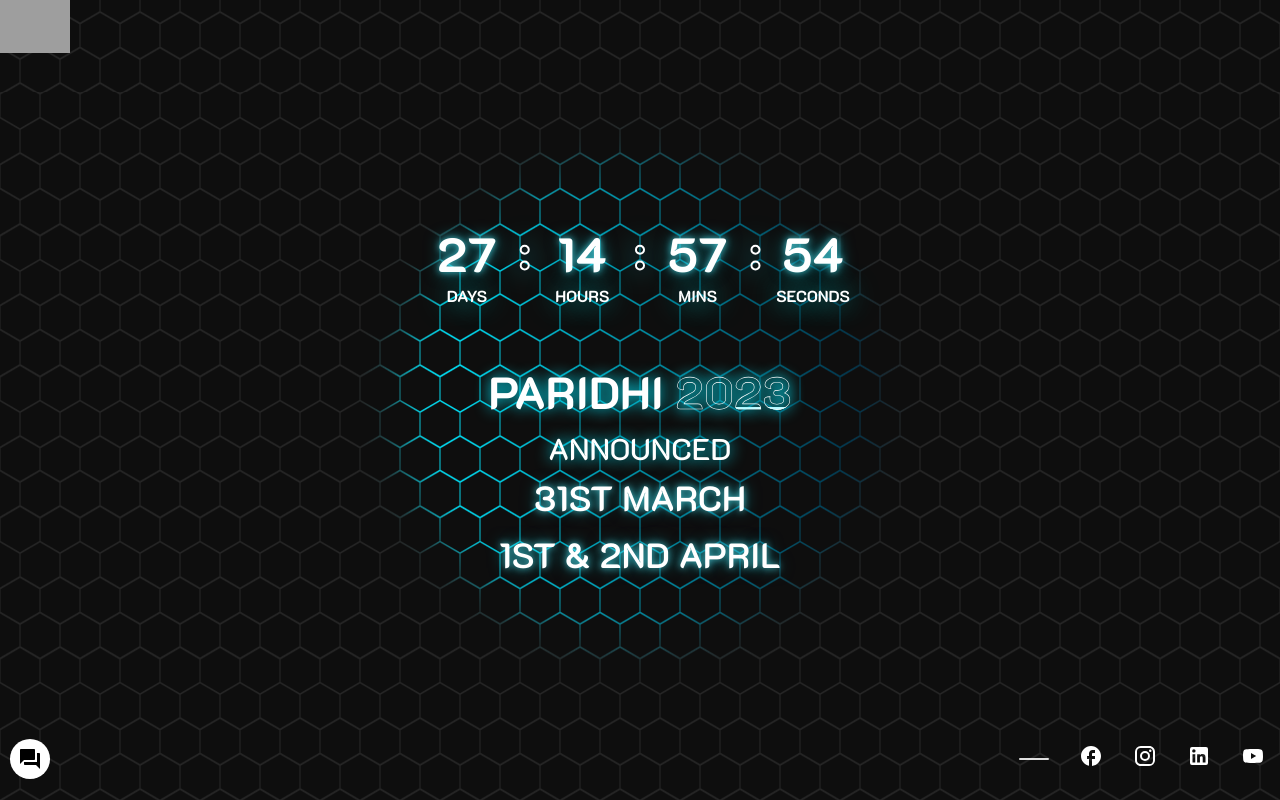
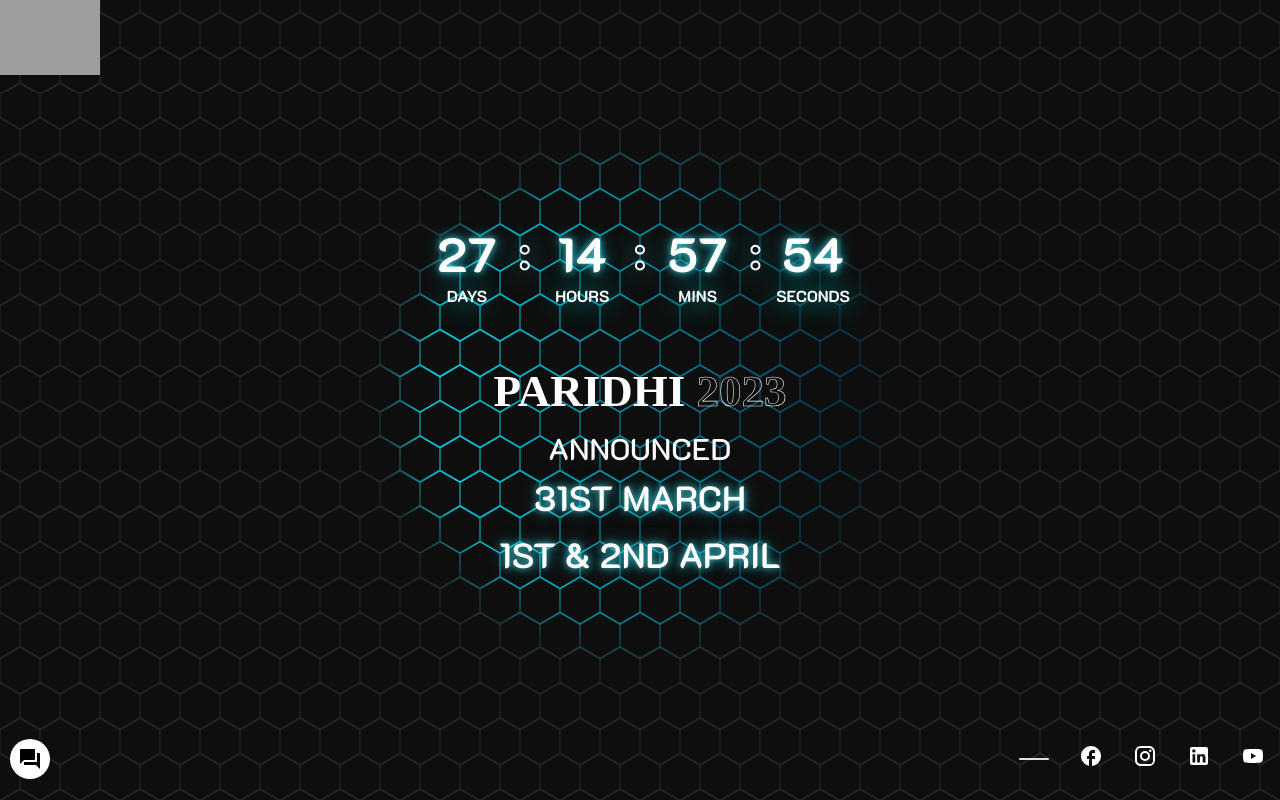
Before and after one commit to MSIT-Megatronix/ParidhiWebsite2023, a React (Vite) app in the folder ParidhiWeb2023Frontend/: page / in a window 1280 px wide. Built offline with nearby package versions, Linux system fonts and the light colour scheme; grey boxes are pictures that could not be loaded.

Commit message:
Added two new fonts and increased logo size navbar to 100px and made text shadow changes

```diff
--- a/ParidhiWeb2023Frontend/src/Components/HomePage/components/Hero.jsx
+++ b/ParidhiWeb2023Frontend/src/Components/HomePage/components/Hero.jsx
@@ -10,10 +10,10 @@ import LinkedIn from "@mui/icons-material/LinkedIn";
 import { useNavigate } from "react-router-dom";
 import ForumIcon from "@mui/icons-material/Forum";
 const socialMedia = [
-  { data: <Facebook />, cls: "fb" },
-  { data: <Instagram />, cls: "insta" },
-  { data: <LinkedIn />, cls: "ldin" },
-  { data: <YouTube />, cls: "ytb" },
+  { data: <Facebook />, cls: "fb", link: "https://www.facebook.com/msitparidhi2023" },
+  { data: <Instagram />, cls: "insta", link:"https://www.instagram.com/megatronix__msit/" },
+  { data: <LinkedIn />, cls: "ldin",link:"https://www.linkedin.com/company/msitmegatronix/" },
+  { data: <YouTube />, cls: "ytb", link:"https://www.youtube.com/@megatronixmsit921/videos" },
 ];
 const Hero = () => {
   const Navigate = useNavigate();
@@ -48,7 +48,7 @@ const Hero = () => {
                   <li className={`btn`} key={1 + index}>
                     <a
                       className={`${data.cls}`}
-                      href="https://www.facebook.com/msitparidhi2022"
+                      href={`${data.link}`}
                       target="#"
                     >
                       {data.data}
--- a/ParidhiWeb2023Frontend/src/Components/HomePage/styles/NewsTicker.styled.js
+++ b/ParidhiWeb2023Frontend/src/Components/HomePage/styles/NewsTicker.styled.js
@@ -9,7 +9,7 @@ const NewsTickerContainer = styled.section`
   /* height: 100px; */
   overflow: hidden;
   margin-top: -40px;
-  span {
+  .glowtext {
     text-shadow: 0px 0px 15px #00eaff;
   }
   span p {
@@ -40,13 +40,12 @@ const NewsTickerContainer = styled.section`
     font-size: 35px;
   }
   #paridhi {
+    font-family:"Camar";
     margin-top: 60px;
     font-size: 45px;
     margin-bottom: 30px;
     font-weight: 700;
-    /* -webkit-animation: glow 1s ease-in-out infinite alternate;
-    -moz-animation: glow 1s ease-in-out infinite alternate;
-    animation: glow 1s ease-in-out infinite alternate; */
+    text-shadow: none;
   }
   .marque {
     /* margin-top: 50px; */
--- a/ParidhiWeb2023Frontend/src/Components/Navbar/NavbarMain.jsx
+++ b/ParidhiWeb2023Frontend/src/Components/Navbar/NavbarMain.jsx
@@ -40,7 +40,7 @@ const NavbarMain = () => {
             animate="show"
           >
             <div className="nav-items">
-              <img src={megalogo} alt="" style={{ width: "60px",cursor:"pointer" }} onClick={()=>{
+              <img src={megalogo} alt="" style={{ width: "100px",cursor:"pointer" }} onClick={()=>{
                 Navigate('/');
               }}/>
               {/* <CloseRoundedIcon
@@ -77,7 +77,7 @@ const NavbarMain = () => {
               animate="show"
               className="nav_div"
             >
-              <img src={megalogo} alt="" style={{ width: "70px",cursor:"pointer"  }} onClick={()=>{
+              <img src={megalogo} alt="" style={{ width: "100px",cursor:"pointer"  }} onClick={()=>{
                 Navigate('/');
               }}/>
               {/* <button className="btn1">Sign Up</button>
--- a/ParidhiWeb2023Frontend/src/index.css
+++ b/ParidhiWeb2023Frontend/src/index.css
@@ -13,7 +13,16 @@
   -moz-osx-font-smoothing: grayscale;
   -webkit-text-size-adjust: 100%;
 }
-
+@font-face {
+  font-family: "Camar";
+  src: local("Camar"),
+    url("./font/Camar.otf") format("otf");
+}
+@font-face {
+  font-family: "Radwave";
+  src: local("Radwave"),
+    url("./font/RadwaveFont_Demo.otf") format("otf");
+}
 a {
   font-weight: 500;
   color: #646cff;
--- a/ParidhiWeb2023Frontend/src/main.jsx
+++ b/ParidhiWeb2023Frontend/src/main.jsx
@@ -2,6 +2,8 @@ import React from "react";
 import ReactDOM from "react-dom/client";
 import App from "./App";
 import "./index.css";
+import './font/Camar.otf';
+import './font/RadwaveFont_Demo.otf';
 import { BrowserRouter } from "react-router-dom";
 
 ReactDOM.createRoot(document.getElementById("root")).render(
```
Also changed, not shown: ParidhiWeb2023Frontend/src/font/Camar.otf (added), ParidhiWeb2023Frontend/src/font/RadwaveFont_Demo.otf (added).
